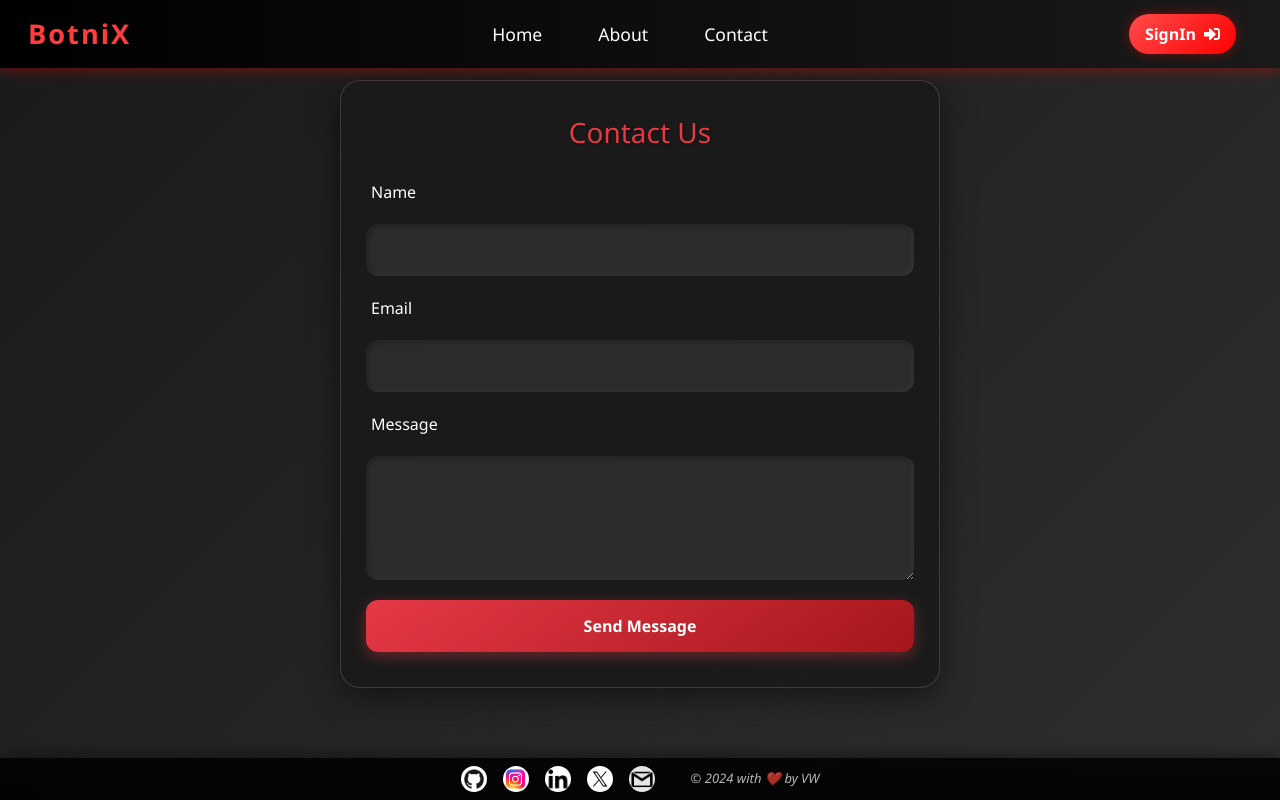
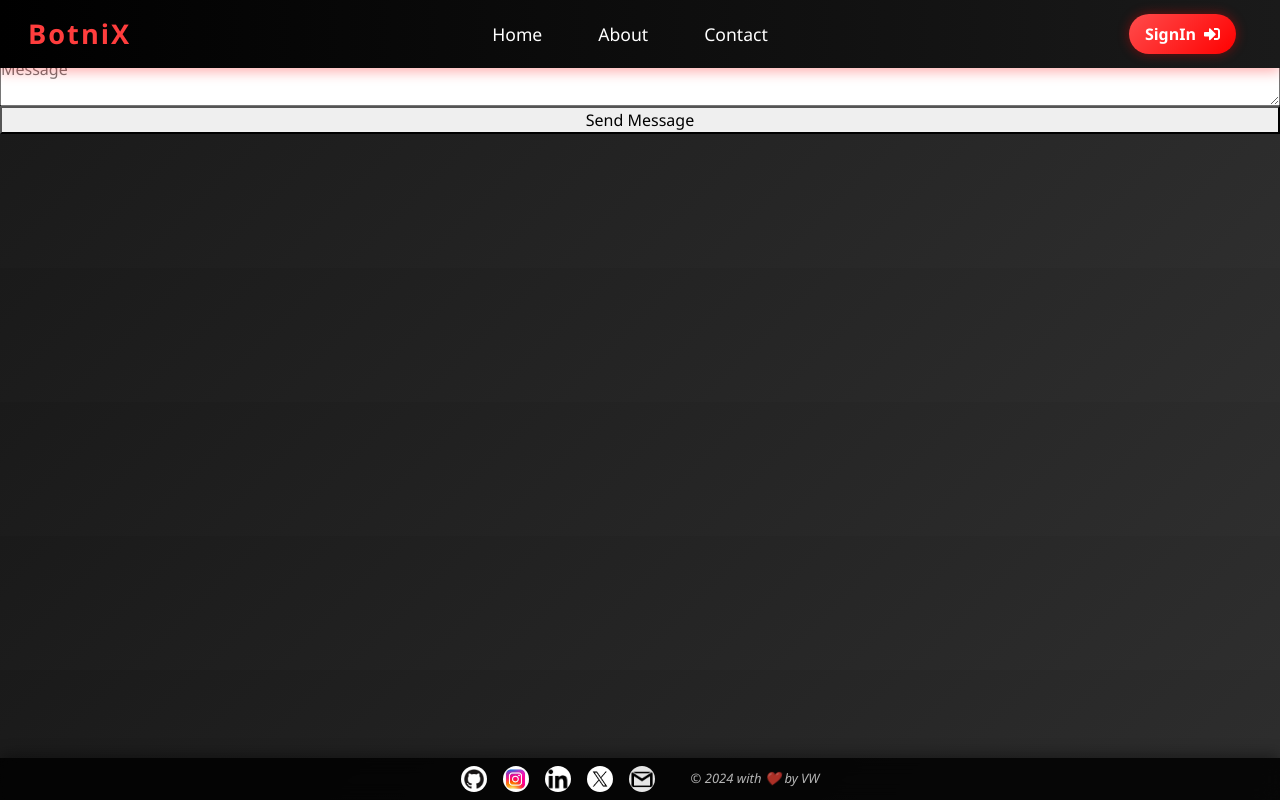
Before and after one commit to vishvawagh/Medicinal-Leaves-Detection, a React (Create React App) app: page /Contact in a window 1280 px wide. Built offline with nearby package versions, Linux system fonts and the light colour scheme.

Commit message:
Update Contact.js

```diff
--- a/src/components/Contact.js
+++ b/src/components/Contact.js
@@ -26,68 +26,44 @@ const ContactForm = () => {
   const [formData, setFormData] = useState({ name: '', email: '', message: '' });
 
   const handleChange = (e) => {
-    const { name, value } = e.target;
-    setFormData(prev => ({ ...prev, [name]: value }));
+    setFormData(prev => ({ ...prev, [e.target.name]: e.target.value }));
   };
 
-  const handleSubmit = async (e) => {
+  const handleSubmit = (e) => {
     e.preventDefault();
-    try {
-      const contactRef = ref(database, 'contacts');
-      await push(contactRef, formData);
-
-      // Clear form data after successful submit
+    console.log("Submitting", formData);
+    // Simulate success
+    toast.success("Form submitted successfully!");
     setFormData({ name: '', email: '', message: '' });
-
-      // Show success toast
-      toast.success("Form submitted successfully!");
-    } catch (error) {
-      console.error('Error:', error);
-      toast.error("Some error occurred. Please try again.");
-    }
   };
 
   return (
     <>
-      <div className="contact-glass-container">
-        <form className="contact-form" onSubmit={handleSubmit}>
-          <h1>Contact Us</h1>
-
-          <label htmlFor="name">Name</label>
+      <form onSubmit={handleSubmit}>
         <input
-            type="text"
           name="name"
-            id="name"
           value={formData.name}
           onChange={handleChange}
+          placeholder="Name"
           required
         />
-
-          <label htmlFor="email">Email</label>
         <input
+          name="email"
           type="email"
-            name="email"
-            id="email"
           value={formData.email}
           onChange={handleChange}
+          placeholder="Email"
           required
         />
-
-          <label htmlFor="message">Message</label>
         <textarea
           name="message"
-            id="message"
-            rows="4"
           value={formData.message}
           onChange={handleChange}
+          placeholder="Message"
           required
         />
-
         <button type="submit">Send Message</button>
       </form>
-      </div>
-
-      {/* Toast container to show toast messages */}
       <ToastContainer position="top-right" autoClose={3000} />
     </>
   );
```
Lines whose indentation alone changed are shown as unchanged.
